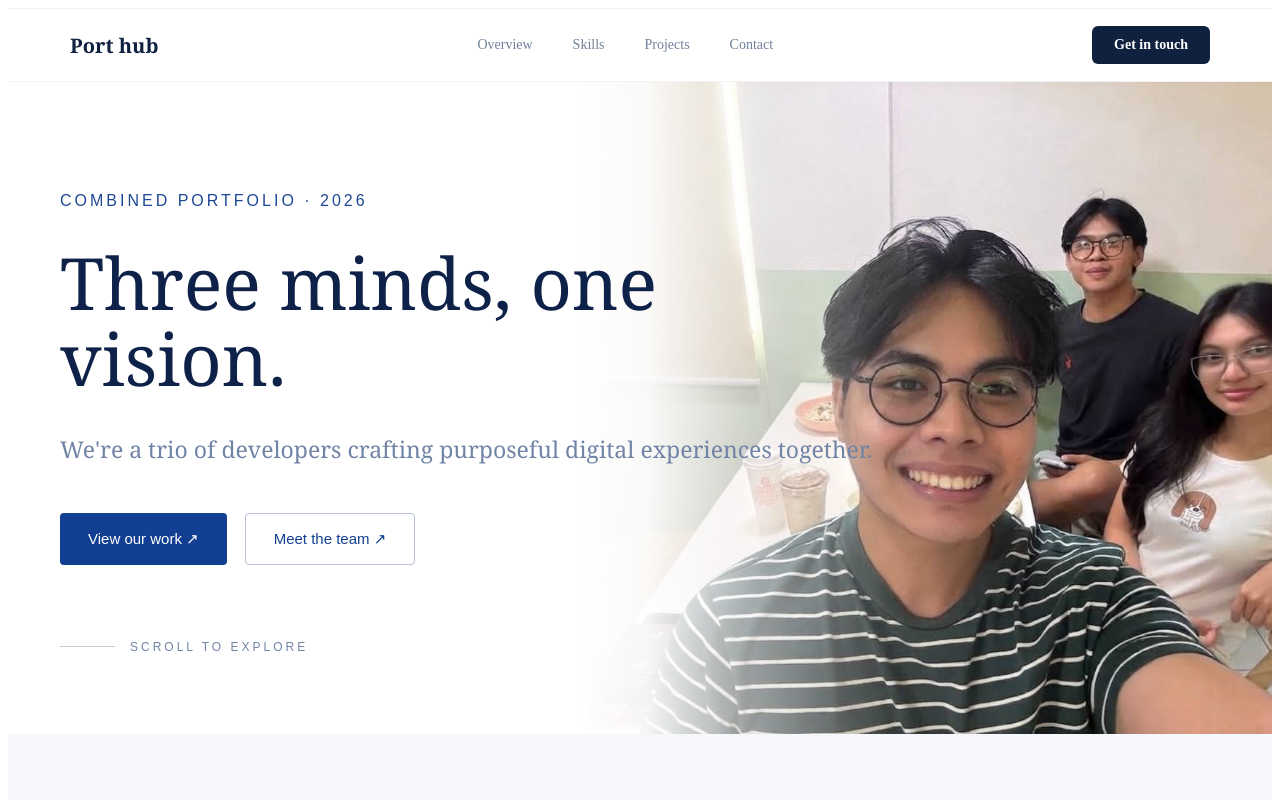
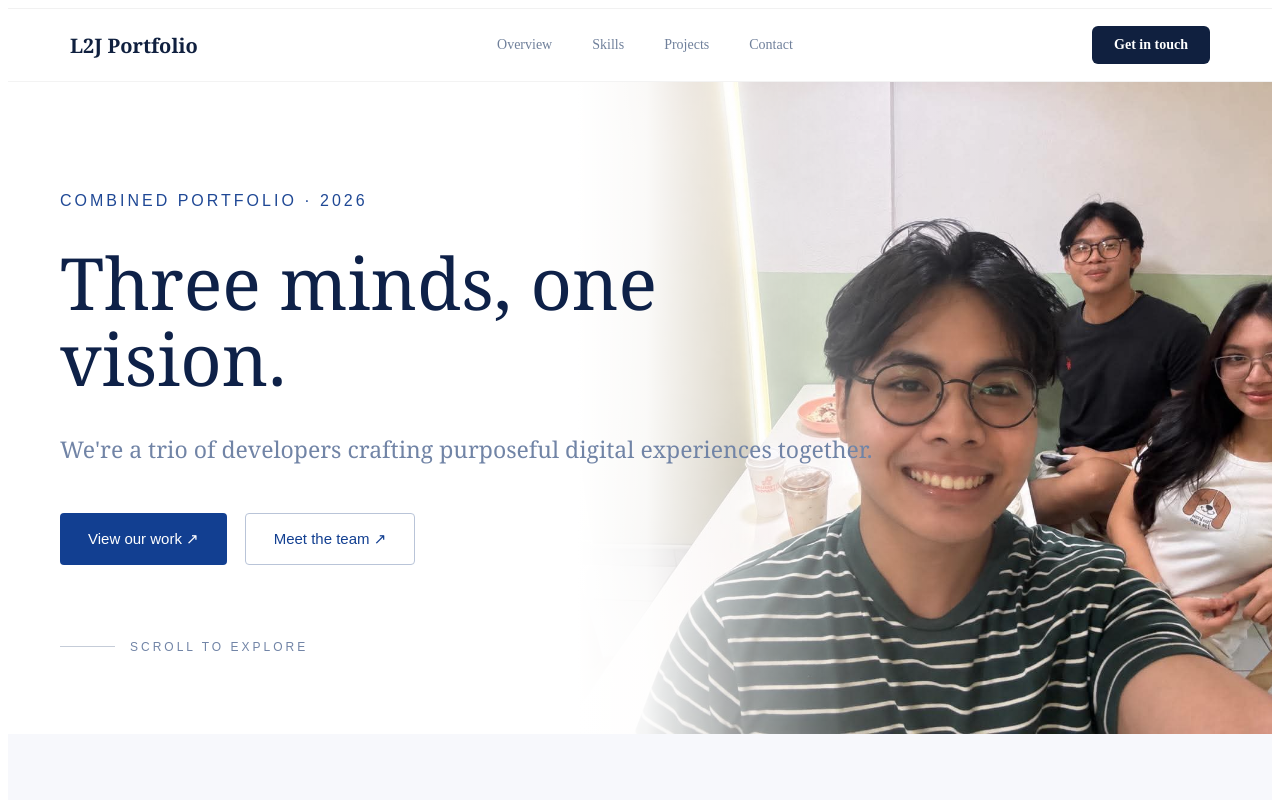
Before and after one commit to Luke-prog-gif/portfolioGroupings, a React (Vite) app in the folder SecondTermReact/: page / in a window 1280 px wide. Shown: the top 800 px of the page. Built offline with nearby package versions, Linux system fonts and the light colour scheme.

Commit message:
photo changed and title

```diff
--- a/SecondTermReact/index.html
+++ b/SecondTermReact/index.html
@@ -4,7 +4,7 @@
     <meta charset="UTF-8" />
     <link rel="icon" type="image/svg+xml" href="/favicon.svg" />
     <meta name="viewport" content="width=device-width, initial-scale=1.0" />
-    <title>secondtermreact</title>
+    <title>Team Portfolio</title>
   </head>
   <body>
     <div id="root"></div>
--- a/SecondTermReact/src/component/Footer.tsx
+++ b/SecondTermReact/src/component/Footer.tsx
@@ -12,7 +12,7 @@ function Footer() {
         <div className="footer-top">
 
           <div className="footer-brand" id="footer">
-            <h2>Port hub</h2>
+            <h2>L2J Portfolio</h2>
 
             <p>
               Three Minds, One Future
@@ -119,7 +119,7 @@ function Footer() {
         <div className="footer-bottom">
 
           <p>
-            © 2026 Port hub. All rights reserved.
+            © 2026 L2J Portfolio. All rights reserved.
           </p>
 
           <a href="#header" className="back-to-top">
--- a/SecondTermReact/src/component/Navigation.tsx
+++ b/SecondTermReact/src/component/Navigation.tsx
@@ -6,7 +6,7 @@ function Navigation() {
       <div className="navigation-container">
 
         <a href="#overview" className="logo">
-          Port hub
+          L2J Portfolio
         </a>
 
         <div className="nav-links">
--- a/SecondTermReact/src/main.tsx
+++ b/SecondTermReact/src/main.tsx
@@ -2,6 +2,7 @@ import React from 'react'
 import ReactDOM from 'react-dom/client'
 
 import './index.css'
+import logo from './assets/img/logo.png'
 
 import Header from './component/Header'
 import Navigation from './component/Navigation'
@@ -11,6 +12,19 @@ import Skills from './component/Skills'
 import Projects from './component/Projects'
 import Contact from './component/Contact'
 import Footer from './component/Footer'
+
+document.title = 'Three Minds | Portfolio'
+
+const favicon = document.querySelector("link[rel='icon']")
+
+if (favicon) {
+  favicon.setAttribute('href', logo)
+} else {
+  const newFavicon = document.createElement('link')
+  newFavicon.rel = 'icon'
+  newFavicon.href = logo
+  document.head.appendChild(newFavicon)
+}
 
 ReactDOM.createRoot(document.getElementById('root')!).render(
   <React.StrictMode>
```
Also changed, not shown: SecondTermReact/src/assets/img/TEAM.jpg, SecondTermReact/src/assets/img/logo.png (added).
